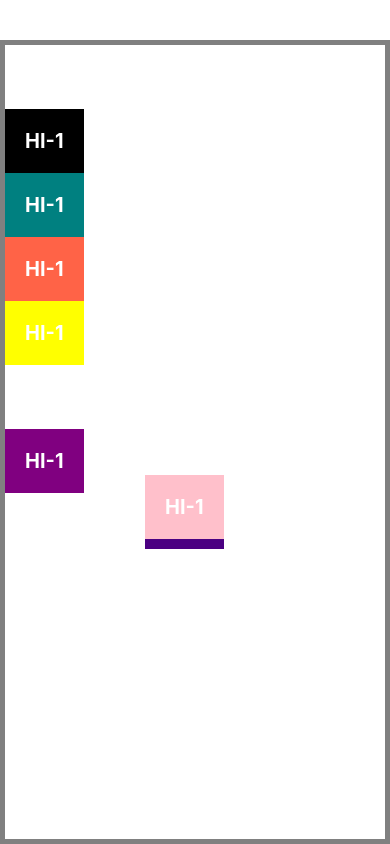
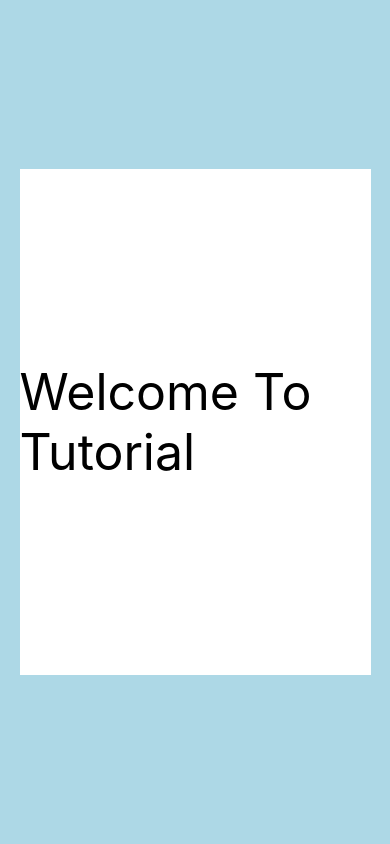
Before and after one commit to TwanstCodess/React-Native-Tutorial, a React Native app in the folder Tutorial/: screen / in a window 390 px wide. Built offline with nearby package versions, Linux system fonts and the light colour scheme.

Commit message:
Dimensions and responsive

```diff
--- a/Tutorial/App.js
+++ b/Tutorial/App.js
@@ -1,28 +1,34 @@
-import Greet from './components/Greet';
-import { View, Text, Image, ImageBackground, ScrollView, Button, Pressable, Modal, StatusBar, ActivityIndicator, Alert, styleSheet, StyleSheet } from 'react-native';
+import React from 'react';
+import { View, StyleSheet, Dimensions, Text } from 'react-native';
 
 export default function App() {
 
   return (
     <View style={styles.container}>
-
-      <Greet childers="HI-1" style={{ backgroundColor: 'indigo', top: 440, left: 140 }} />
-      <Greet childers="HI-1" style={{ backgroundColor: 'black' }} />
-      <Greet childers="HI-1" style={{ backgroundColor: 'teal' }} />
-      <Greet childers="HI-1" style={{ backgroundColor: 'tomato' }} />
-      <Greet childers="HI-1" style={{ backgroundColor: 'yellow' }} />
-      <Greet childers="HI-1" style={{ backgroundColor: 'pink', top: 110, left: 140, postion: 'absolute' }} />
-      <Greet childers="HI-1" style={{ backgroundColor: 'purple' }} />
+      <View style={styles.box}>
+        <Text style={styles.text}>Welcome To Tutorial</Text>
+      </View>
     </View>
   );
-}
+};
 
+const windowWidth = Dimensions.get('window').width;
+const windowHeight = Dimensions.get('window').height;
 const styles = StyleSheet.create({
   container: {
     flex: 1,
-    alignItems: 'flex-start',
-    marginTop: 40,
-    borderWidth: 5,
-    borderColor: 'gray',
-  }
+    backgroundColor: 'lightblue',
+    alignItems: 'center',
+    justifyContent: 'center',
+  },
+  box: {
+    width: windowWidth > 500 ? "70%" : "90%", // Remove percent symbols
+    height: windowHeight > 600 ? "60%" : "90%", // Remove percent symbols
+    backgroundColor: '#fff',
+    alignItems: 'center',
+    justifyContent: 'center',
+  },
+  text: {
+    fontSize: windowHeight > 500 ? 50 : 24,
+  },
 });
```
